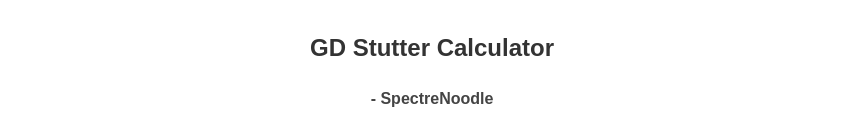
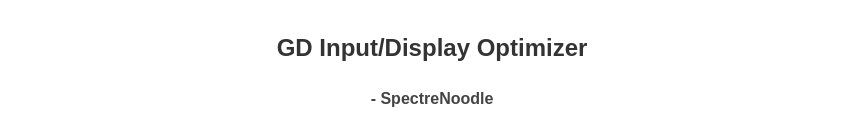
Before and after one commit to Spectre-0-6/GD-Display-Input-Optimizer, a plain HTML site: page index.html in a window 1280 px wide. Shown: the top 132 px of the page, without its empty margins (208-1071 px from the left). Drawn offline with Linux system fonts and the light colour scheme.

Commit message:
Rename and stuff
xd

```diff
--- a/index.html
+++ b/index.html
@@ -6,29 +6,30 @@
     <meta name="author" content="SpectreNoodle">
 
     <!-- Primary Meta Tags -->
-    <title>GD Stutter Calculator</title>
-    <meta name="title" content="GD Stutter Calculator" />
+    <title>GD Input/Display Optimizer</title>
+    <meta name="title" content="GD Input/Display Optimizer" />
     <meta name="description" content="Allows you to calculate and get help with the optimal setup in GD!" />
     <link rel="stylesheet" type="text/css" href="styles.css">
 
     <!-- Open Graph / Facebook -->
     <meta property="og:type" content="website" />
     <meta property="og:url" content="https://spectre-0-6.github.io/pages/gd-stutter-calculator/" />
-    <meta property="og:title" content="GD Stutter Calculator" />
+    <meta property="og:title" content="GD Input/Display Optimizer" />
     <meta property="og:description" content="" />
     <meta property="og:image" content="https://spectre-0-6.github.io/assets/preview.png" />
 
     <!-- X (Twitter) -->
     <meta property="twitter:card" content="summary_large_image" />
     <meta property="twitter:url" content="https://spectre-0-6.github.io/pages/gd-stutter-calculator/" />
-    <meta property="twitter:title" content="GD Stutter Calculator" />
+    <meta property="twitter:title" content="GD Input/Display Optimizer" />
     <meta property="twitter:description" content="" />
     <meta property="twitter:image" content="https://spectre-0-6.github.io/assets/preview.png" />
 
 <!-- Meta Tags Generated with https://metatags.io -->
+<link type="text/css" rel="stylesheet" href="css/style.css"/>
 </head>
   <body>
-    <h1>GD Stutter Calculator</h1>
+    <h1>GD Input/Display Optimizer</h1>
     <h3>- SpectreNoodle</h3>
     <div class="input-section">
       <div class="input-group">
@@ -63,5 +64,6 @@
     </div>
 
     <script src="script.js"></script>
-  </body>
+  <script type="text/javascript" src="js/script.js"></script>
+</body>
 </html>
```
